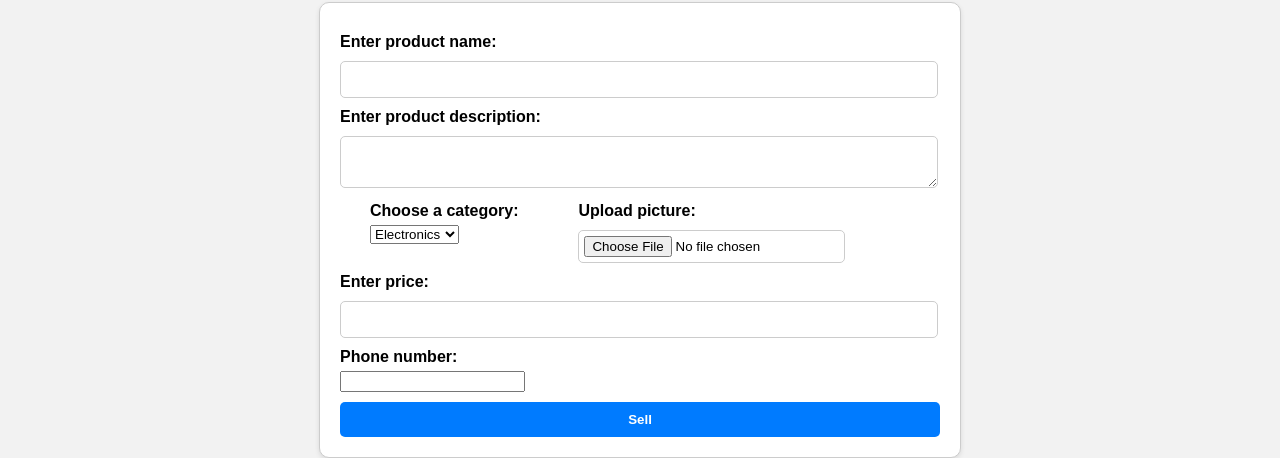
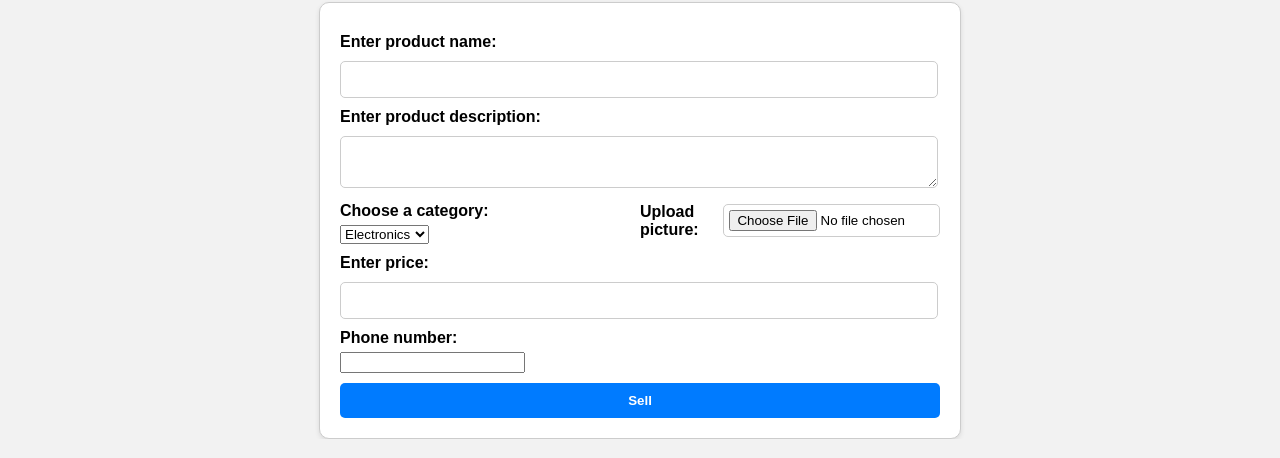
Before and after one commit to rishabh219302118/OLXmuj, a plain HTML site: page sell.html in a window 1280 px wide. Shown: the part 492-950 px from the top of the page. Drawn offline with Linux system fonts and the light colour scheme.

Commit message:
Update sell.html

```diff
--- a/sell.html
+++ b/sell.html
@@ -13,13 +13,18 @@
 
         .form-row{
             display: flex;
+            margin-left: 0px;
+            padding-left: 0px;
 
         }
 
         .form-group{
-            padding: 0px 30px 0px 30px;
+            margin-left: 0px;
+            padding-left: 0px;
             margin-bottom: 0px;
-            display: inline-block;
+            display: table;
+            width: 50%;
+
         }
 
         header {
@@ -89,6 +94,11 @@
             background-color: #0056b3;
         }
 
+        .uploadpicture{
+            display: flex;
+            justify-items: end;
+        }
+
 
 
     </style>
@@ -122,7 +132,7 @@
                     <option value="extra">Extra</option>
                 </select>
             </div>
-            <div class="form-group">
+            <div class="form-group uploadpicture">
                 <label for="picture">Upload picture:</label>
                 <input type="file" id="picture" name="picture" required>
             </div>
```
